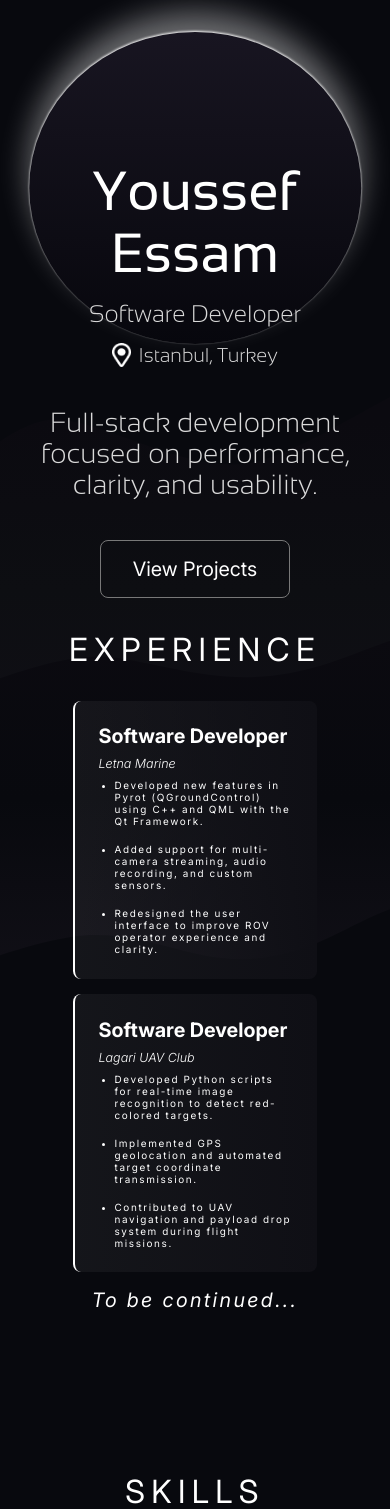
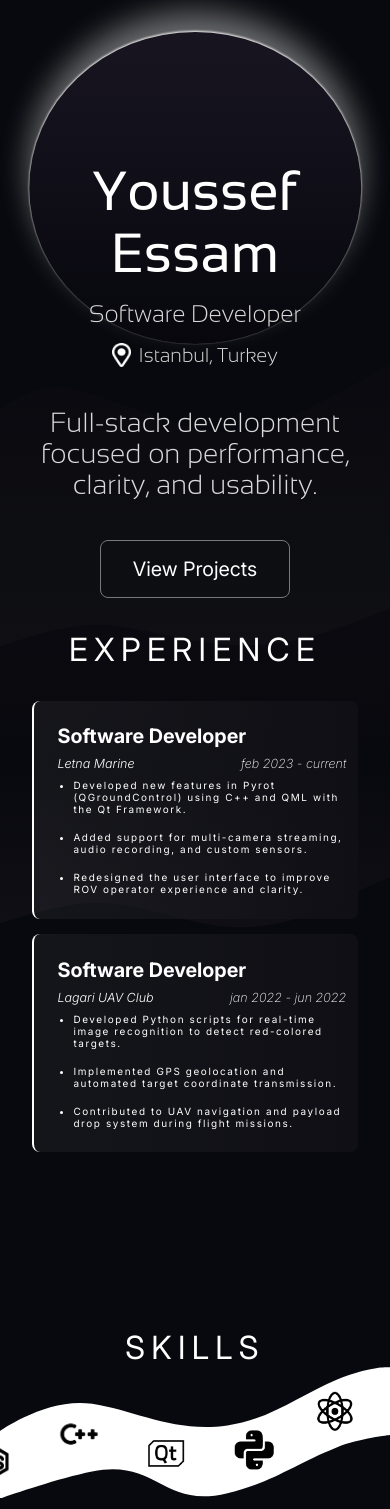
Before and after one commit to joeshawky/portfolio, a React (Vite) app: page / in a window 390 px wide. Shown: the top 1509 px of the page. Built offline with nearby package versions, Linux system fonts and the light colour scheme.

Commit message:
modified experience section

```diff
--- a/src/components/ExperienceSection/index.jsx
+++ b/src/components/ExperienceSection/index.jsx
@@ -58,7 +58,7 @@ function Svgs() {
     );
 }
 
-function Card({ row, position, companyName, tasks, isLeft = false }) {
+function Card({ row, position, companyName, tasks, isLeft = false, date}) {
     return (
         <div
             className={`${styles.timelineBox} ${isLeft ? styles.boxLeft : styles.boxRight}`}
@@ -67,6 +67,7 @@ function Card({ row, position, companyName, tasks, isLeft = false }) {
             }}
         >
             <h1 className={styles.position}>{position}</h1>
+            <div className={styles.companyNameDate}>
                 <p
                     className={styles.companyName}
                     style={{
@@ -76,6 +77,12 @@ function Card({ row, position, companyName, tasks, isLeft = false }) {
                 >
                     {companyName}
                 </p>
+
+                <p className={styles.companyDate}>
+                    {date}
+                </p>
+
+            </div>
             <ul className={styles.tasks}>
                 {tasks.map((task, idx) => (
                     <li key={idx} className={styles.task}>
@@ -129,6 +136,7 @@ export default function ExperienceSection() {
                                 row={index + 1}
                                 tasks={experience.tasks}
                                 isLeft={experience.isLeft}
+                                date={experience.date}
                                 key={index}
                             />
                             {experience.isLeft ? (
--- a/src/components/ExperienceSection/styles.module.css
+++ b/src/components/ExperienceSection/styles.module.css
@@ -1,6 +1,8 @@
 .experience {
     position: relative;
     z-index: 0;
+    display: grid;
+    justify-items: center;
 }
 
 .experience h2 {
@@ -39,9 +41,8 @@
 }
 
 .timeline {
-    margin: 0 auto;
-    width: 90%;
     max-width: 1000px;
+    padding-inline: 2rem;
     display: grid;
     grid-template-columns: 1fr auto 1fr;
     grid-template-rows: 1fr 1fr auto;
@@ -58,7 +59,6 @@
     grid-row: 1 / span 2;
     grid-column: 2;
     align-self: self-start;
-    /* top: calc(100% / 3 + (var(--experience-gap) / 3)); */
     top: calc(100% / 4);
 
 }
@@ -108,8 +108,8 @@
     flex-direction: column;
     gap: .5rem;
     padding: min(2rem, 6vw);
-    max-width: 50vw;
-    /* padding: min(2rem, 6vw) min(4rem, 6vw); */
+    padding-right: min(1rem, 3vw);
+    max-width: 400px;
 }
 
 .boxLeft {
@@ -126,13 +126,9 @@
 
 
 @media screen and (max-width: 750px) {
-    .circle {
-        display: none;
-    }
-    .timelineDate {
-        display: none;
-    }
-
+    .circle,
+    .toBeContinued,
+    .timelineDate,
     .timelineMidLine {
         display: none;
     }
@@ -152,6 +148,13 @@
     }
 }
 
+.companyNameDate {
+    display: flex;
+    justify-content: space-between;
+    gap: 2rem;
+}
+
+
 
 .timelineDate {
     font-family: 'inter';
@@ -168,11 +171,22 @@
 }
 
 .companyName {
-    align-self: flex-end;
+    /* justify-self: center; */
+    /* align-self: flex-end; */
     font-family: 'inter';
     font-weight: 300;
     font-style: italic;
     font-size: var(--company-size);
+}
+
+.companyDate {
+    font-family: 'inter';
+    white-space: nowrap;
+    font-weight: 200;
+    font-size: var(--company-size);
+    font-style: italic;
+    color: #FFFFFF;
+    text-align: end;
 }
 
 .task {
```
Lines whose indentation alone changed are shown as unchanged.
